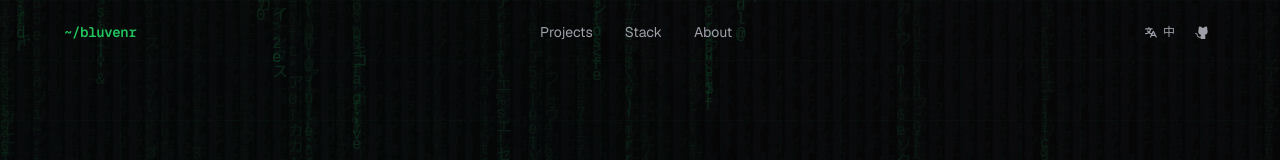
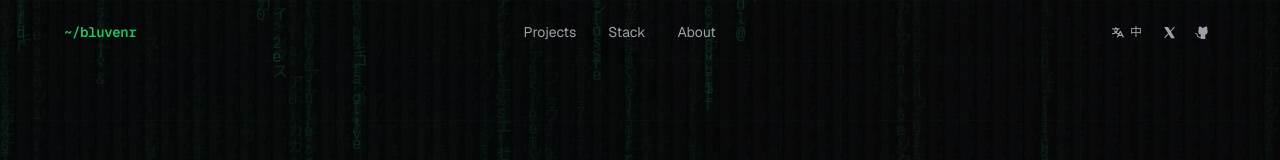
Before and after one commit to bluvenr/bluvenr.github.io, a Next.js app: page / in a window 1280 px wide. Shown: the top 160 px of the page. Built offline with nearby package versions, Linux system fonts and the light colour scheme.

Commit message:
feat: add X (Twitter) profile link for navbar and about section

```diff
--- a/src/components/about.tsx
+++ b/src/components/about.tsx
@@ -1,7 +1,7 @@
 "use client";
 
 import { motion } from "motion/react";
-import { GithubLogo, Globe, Envelope } from "@phosphor-icons/react";
+import { GithubLogo, XLogo, Globe, Envelope } from "@phosphor-icons/react";
 import { useI18n } from "@/context/i18n-provider";
 
 function LogLine({ prefix, text, delay }: { prefix: string; text: string; delay: number }) {
@@ -163,6 +163,18 @@ export function About() {
                   </span>
                 </a>
                 <a
+                  href="https://x.com/bluvenr"
+                  target="_blank"
+                  rel="noopener noreferrer"
+                  className="group/link relative flex h-8 w-8 items-center justify-center rounded-md border border-border-subtle text-zinc-400 transition-all hover:bg-surface-raised hover:text-zinc-200 hover:border-zinc-600"
+                  aria-label="X"
+                >
+                  <XLogo size={15} weight="fill" />
+                  <span className="pointer-events-none absolute bottom-full left-1/2 mb-2 -translate-x-1/2 whitespace-nowrap rounded bg-zinc-800 px-2 py-1 text-[9px] text-zinc-300 opacity-0 transition-opacity group-hover/link:opacity-100 border border-zinc-700">
+                    x.com/bluvenr
+                  </span>
+                </a>
+                <a
                   href="https://virapi.com"
                   target="_blank"
                   rel="noopener noreferrer"
--- a/src/components/navbar.tsx
+++ b/src/components/navbar.tsx
@@ -2,7 +2,7 @@
 
 import { useState, useEffect } from "react";
 import { motion, AnimatePresence } from "motion/react";
-import { GithubLogo, Translate, List, X } from "@phosphor-icons/react";
+import { GithubLogo, XLogo, Translate, List, X } from "@phosphor-icons/react";
 import { useI18n } from "@/context/i18n-provider";
 
 export function Navbar() {
@@ -82,6 +82,15 @@ export function Navbar() {
           </button>
 
           <a
+            href="https://x.com/bluvenr"
+            target="_blank"
+            rel="noopener noreferrer"
+            className="flex items-center rounded-md p-1.5 text-zinc-400 transition-colors hover:bg-surface-raised hover:text-zinc-200"
+            aria-label="X"
+          >
+            <XLogo size={15} weight="fill" />
+          </a>
+          <a
             href="https://github.com/bluvenr"
             target="_blank"
             rel="noopener noreferrer"
```
